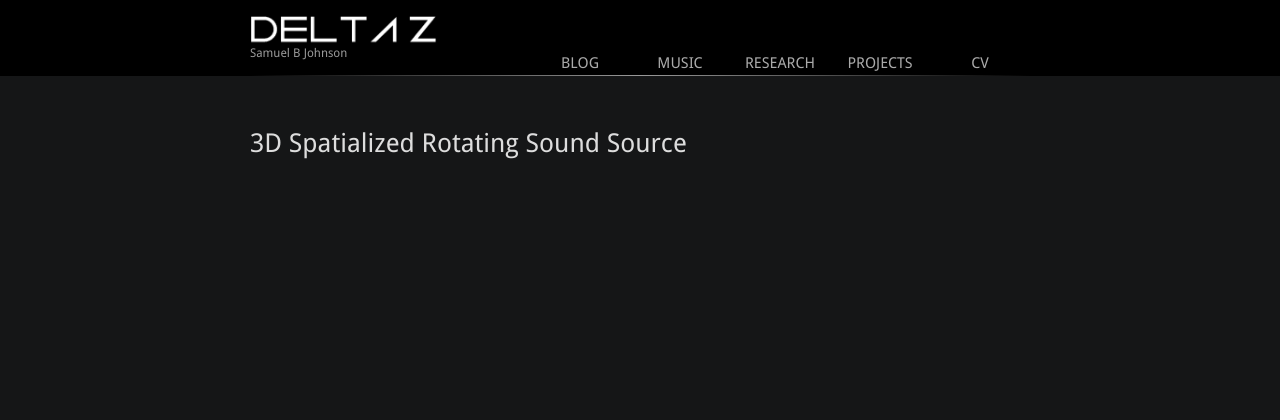
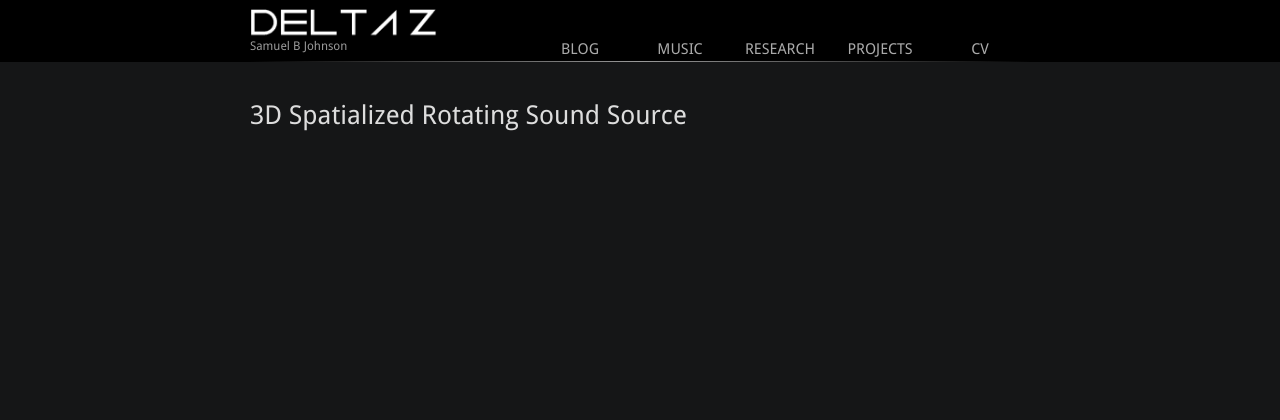
Before and after one commit to deltaz0/deltaz0.github.io, a PHP site: page /research/unityproject/index.php in a window 1280 px wide. Shown: the top 420 px of the page. Run offline with PHP 8.4, Linux system fonts and the light colour scheme; some libraries are stand-ins or nearby versions.

Commit message:
Update default.css

```diff
--- a/default.css
+++ b/default.css
@@ -126,7 +126,7 @@
 }
 */
 .b {
-height: 76px;
+height: 62px;
 width: 100%;
 margin: 0 auto;
 background-color: #000000;
@@ -301,7 +301,7 @@
 position:relative;*/
 display: inline-block;
 float: none;
-margin-top: 51px;
+margin-top: 37px;
 max-width: 500px;
 width: 72%;
 }
@@ -425,7 +425,7 @@
 }
 .blackbox{
 background-color: transparent;
-height: 76px;
+height: 62px;
 width: 100%;
 }
 .e, .push {
```
